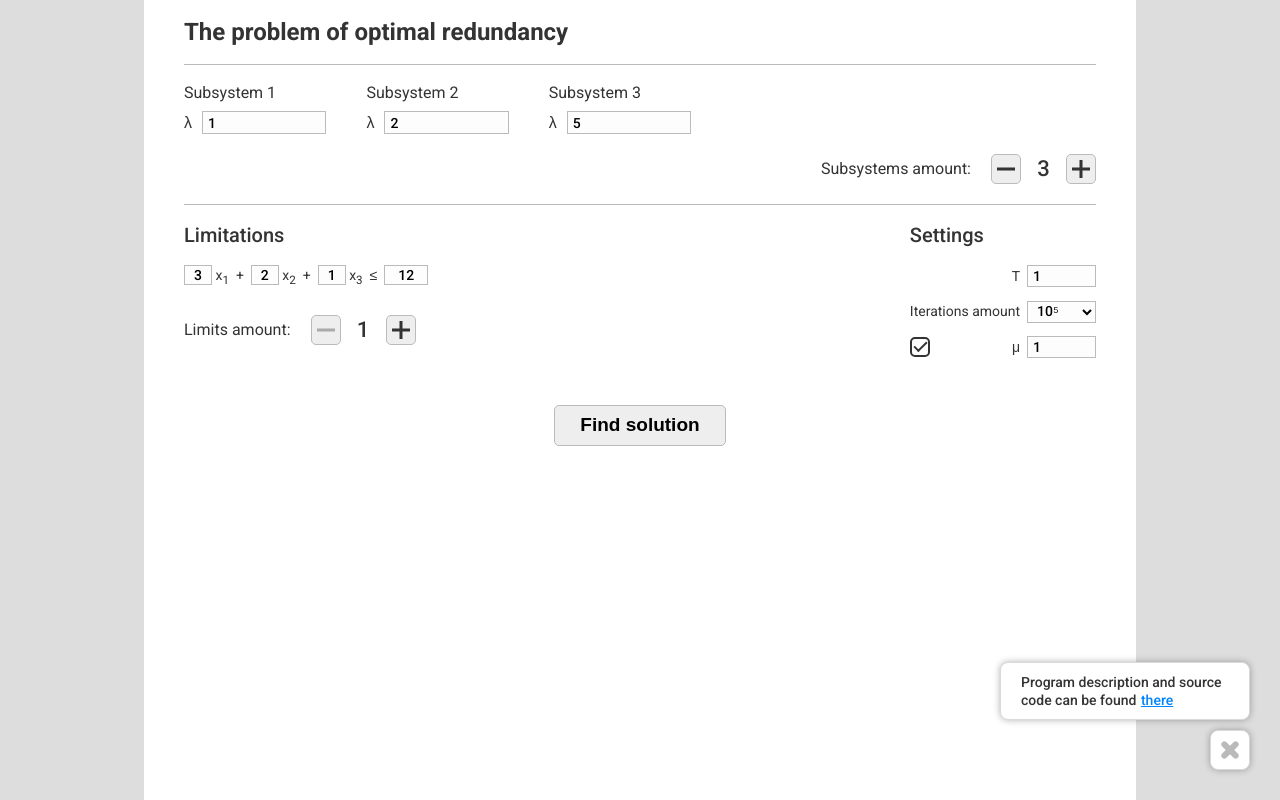
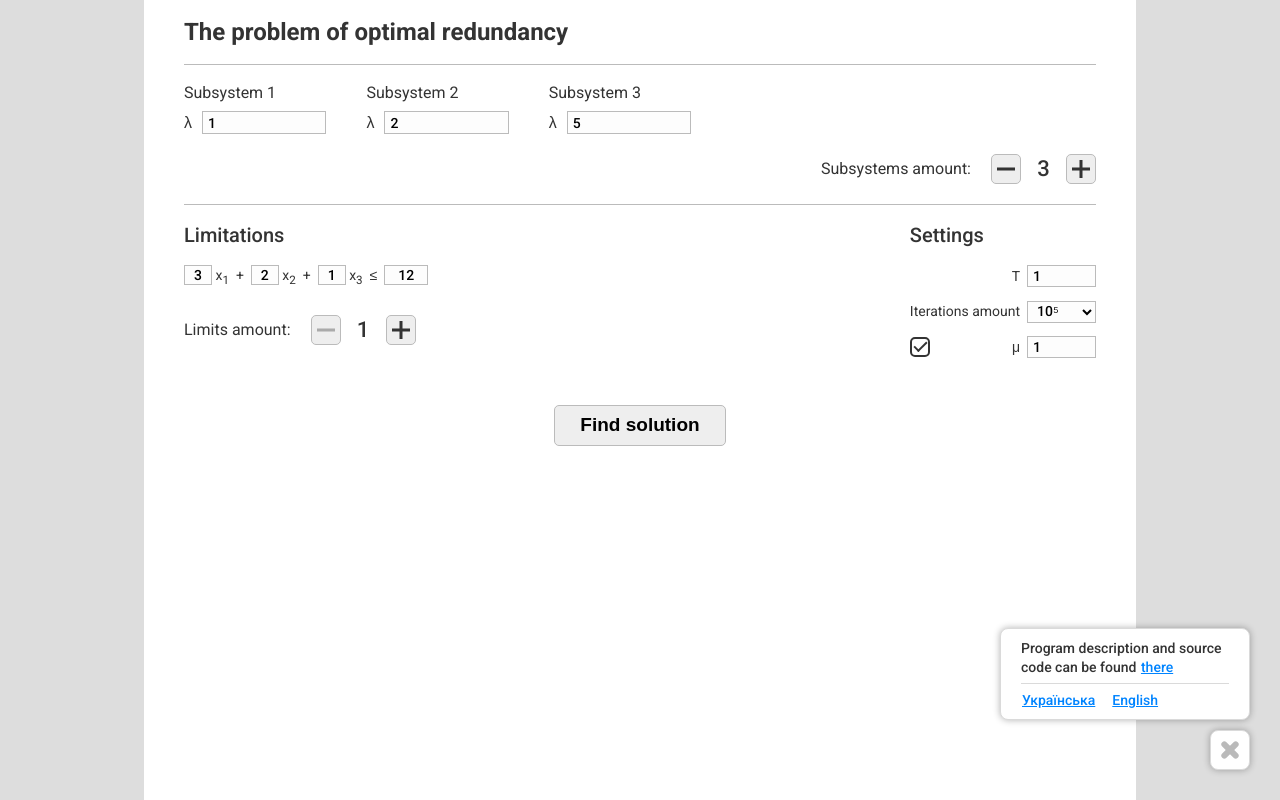
Before and after one commit to vladgalafm/OptimalRedundancy, a website built with webpack: page en/index.html in a window 1280 px wide. Both pictures are taken after a click on the element 1230 px from the left and 750 px from the top of the page. Built offline with nearby package versions, Linux system fonts and the light colour scheme.

Commit message:
lang switcher

```diff
--- a/en/css/style.css
+++ b/en/css/style.css
@@ -910,6 +910,20 @@ input.checkbox:checked + label::after {
     color: #0084ff;
 }
 
+.info_lang {
+    margin-top: 7px;
+    padding-top: 7px;
+    display: -webkit-box;
+    display: -ms-flexbox;
+    display: flex;
+    list-style-type: none;
+    border-top: 1px solid #dadada;
+}
+
+.info_lang > li:not(:last-of-type) {
+    margin-right: 15px;
+}
+
 @media screen and (min-width: 451px) {
     .info {
         bottom: 30px;
--- a/en/index.html
+++ b/en/index.html
@@ -573,6 +573,14 @@
     <div class="info_cont js-info-description">
         Program description and source code can be found
         <a href="https://github.com/vladgalafm/OptimalRedundancy#readme" target="_blank">there</a>
+        <ul class="info_lang">
+            <li>
+                <a href="/OptimalRedundancy/uk">Українська</a>
+            </li>
+            <li>
+                <a href="/OptimalRedundancy/en">English</a>
+            </li>
+        </ul>
     </div>
 </div>
 
--- a/src/css/style.css
+++ b/src/css/style.css
@@ -764,6 +764,18 @@ input.checkbox:checked + label::after {
     color: #0084ff;
 }
 
+.info_lang {
+    margin-top: 7px;
+    padding-top: 7px;
+    display: flex;
+    list-style-type: none;
+    border-top: 1px solid #dadada;
+}
+
+.info_lang > li:not(:last-of-type) {
+    margin-right: 15px;
+}
+
 @media screen and (min-width: 451px) {
     .info {
         bottom: 30px;
--- a/uk/css/style.css
+++ b/uk/css/style.css
@@ -910,6 +910,20 @@ input.checkbox:checked + label::after {
     color: #0084ff;
 }
 
+.info_lang {
+    margin-top: 7px;
+    padding-top: 7px;
+    display: -webkit-box;
+    display: -ms-flexbox;
+    display: flex;
+    list-style-type: none;
+    border-top: 1px solid #dadada;
+}
+
+.info_lang > li:not(:last-of-type) {
+    margin-right: 15px;
+}
+
 @media screen and (min-width: 451px) {
     .info {
         bottom: 30px;
```
Also changed, not shown: uk/index.html (+8 -0 lines).
